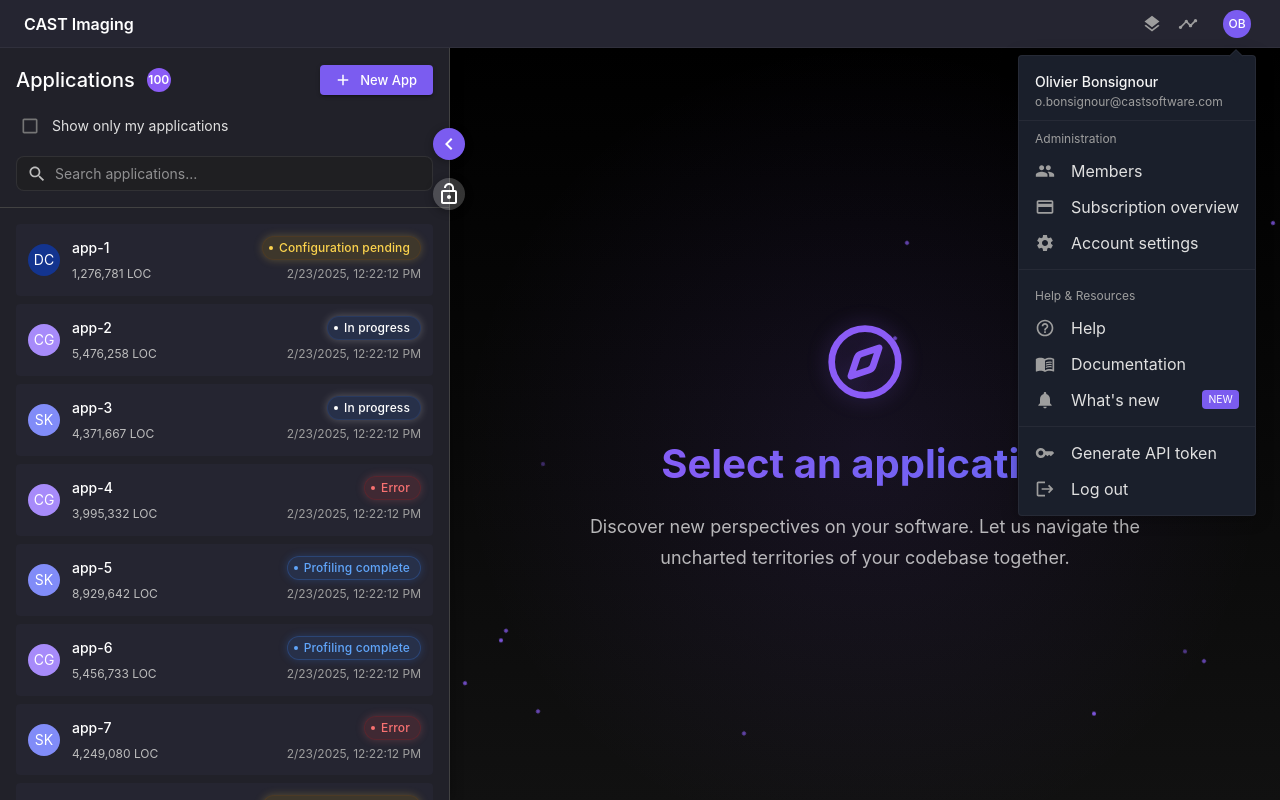
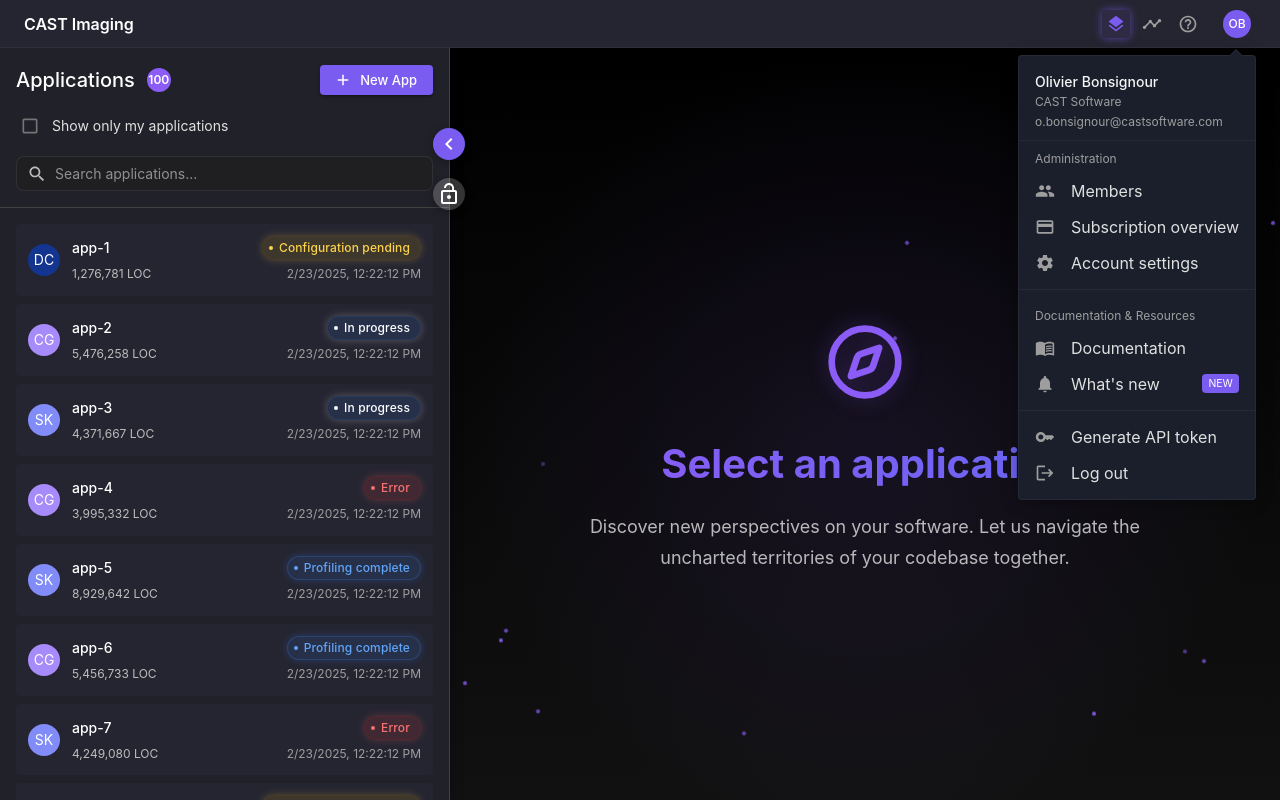
Before and after one commit to athenalobo/IC-landing-page, a React (Vite) app: page / in a window 1280 px wide. Both pictures are taken after a click on the button "OB". Built offline with nearby package versions, Linux system fonts and the light colour scheme.

Commit message:
feedback progress

```diff
--- a/src/components/Header.jsx
+++ b/src/components/Header.jsx
@@ -1,4 +1,4 @@
-import React, { useState } from 'react';
+import React, { useState, useEffect } from 'react';
 import {
   AppBar,
   Toolbar,
@@ -26,9 +26,10 @@ import {
   Notifications
 } from '@mui/icons-material';
 
-const Header = ({ isAdmin = false, onMenuItemSelect }) => {
+const Header = ({ isAdmin = false, onMenuItemSelect, activePage = 'Applications' }) => {
   const [anchorEl, setAnchorEl] = useState(null);
   const open = Boolean(anchorEl);
+  const [activeIcon, setActiveIcon] = useState(activePage);
 
   const handleClick = (event) => {
     setAnchorEl(event.currentTarget);
@@ -41,7 +42,37 @@ const Header = ({ isAdmin = false, onMenuItemSelect }) => {
   const handleMenuItemClick = (menuItem) => {
     onMenuItemSelect(menuItem);
     handleClose();
+
+    // Update active icon when menu items are clicked
+    if (menuItem === 'Applications') {
+      setActiveIcon('Applications');
+    } else if (menuItem === 'Analysis tools') {
+      setActiveIcon('Analysis');
+    } else if (menuItem === 'Help') {
+      setActiveIcon('Help');
+    }
+    else {
+      setActiveIcon(null)
+    }
   };
+
+  // Function to handle logo click
+  const handleLogoClick = () => {
+    onMenuItemSelect('Applications');
+    setActiveIcon('Applications');
+  };
+
+  // Define the active icon style
+  const getIconStyle = (iconName) => ({
+    color: activeIcon === iconName ? '#7B5CF0' : 'grey.500',
+    '&:hover': { color: activeIcon === iconName ? '#9071F3' : 'primary.main' },
+    padding: '4px',
+    ...(activeIcon === iconName && {
+      boxShadow: '0 0 8px rgba(123, 92, 240, 0.6)',
+      backgroundColor: 'rgba(123, 92, 240, 0.1)',
+      borderRadius: '4px'
+    })
+  });
 
   return (
     <AppBar
@@ -76,11 +107,16 @@ const Header = ({ isAdmin = false, onMenuItemSelect }) => {
           <Typography
             variant="subtitle1"
             component="div"
+            onClick={handleLogoClick}
             sx={{
               fontWeight: 600,
               color: '#fff',
               display: 'flex',
-              alignItems: 'center'
+              alignItems: 'center',
+              cursor: 'pointer',
+              '&:hover': {
+                color: '#9071F3'
+              }
             }}
           >
             CAST Imaging
@@ -95,11 +131,7 @@ const Header = ({ isAdmin = false, onMenuItemSelect }) => {
             <Tooltip title="Applications">
               <IconButton
                 onClick={() => handleMenuItemClick('Applications')}
-                sx={{
-                  color: 'grey.500',
-                  '&:hover': { color: 'primary.main' },
-                  padding: '4px'
-                }}
+                sx={getIconStyle('Applications')}
                 size="small" // Use MUI's size prop for consistency
               >
                 <Layers sx={{ fontSize: 20 }} />
@@ -109,14 +141,21 @@ const Header = ({ isAdmin = false, onMenuItemSelect }) => {
             <Tooltip title="Analysis tools">
               <IconButton
                 onClick={() => handleMenuItemClick('Analysis tools')}
-                sx={{
-                  color: 'grey.500',
-                  '&:hover': { color: 'primary.main' },
-                  padding: '4px'
-                }}
+                sx={getIconStyle('Analysis')}
                 size="small"
               >
                 <Timeline sx={{ fontSize: 20 }} />
+              </IconButton>
+            </Tooltip>
+
+            {/* Added Help icon to the header */}
+            <Tooltip title="Help">
+              <IconButton
+                onClick={() => handleMenuItemClick('Help')}
+                sx={getIconStyle('Help')}
+                size="small"
+              >
+                <HelpOutline sx={{ fontSize: 20 }} />
               </IconButton>
             </Tooltip>
 
@@ -203,6 +242,15 @@ const Header = ({ isAdmin = false, onMenuItemSelect }) => {
                   display: 'block'
                 }}
               >
+                CAST Software
+              </Typography>
+              <Typography
+                variant="caption"
+                sx={{
+                  color: 'grey.500',
+                  display: 'block'
+                }}
+              >
                 o.bonsignour@castsoftware.com
               </Typography>
             </Box>
@@ -250,18 +298,8 @@ const Header = ({ isAdmin = false, onMenuItemSelect }) => {
             )}
 
             <Typography variant="caption" sx={{ px: 2, pt: 1, pb: 0.5, color: 'grey.500', display: 'block' }}>
-              Help & Resources
+              Documentation & Resources
             </Typography>
-
-            <MenuItem onClick={() => handleMenuItemClick('Help')} sx={{
-              color: 'grey.300',
-              '&:hover': { bgcolor: 'rgba(255, 255, 255, 0.04)' }
-            }}>
-              <ListItemIcon sx={{ color: 'grey.500', minWidth: 36 }}>
-                <HelpOutline fontSize="small" />
-              </ListItemIcon>
-              <ListItemText primary="Help" />
-            </MenuItem>
 
             <MenuItem onClick={() => handleMenuItemClick('Documentation')} sx={{
               color: 'grey.300',
```
